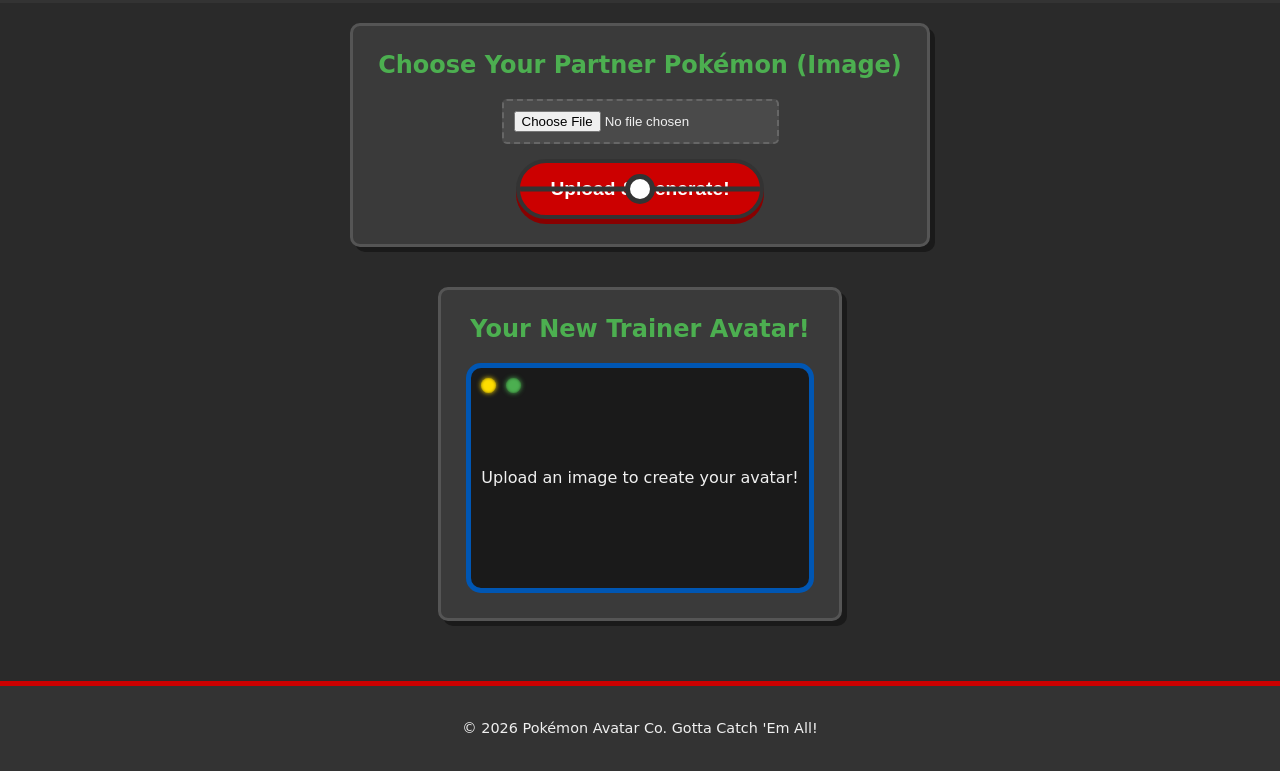
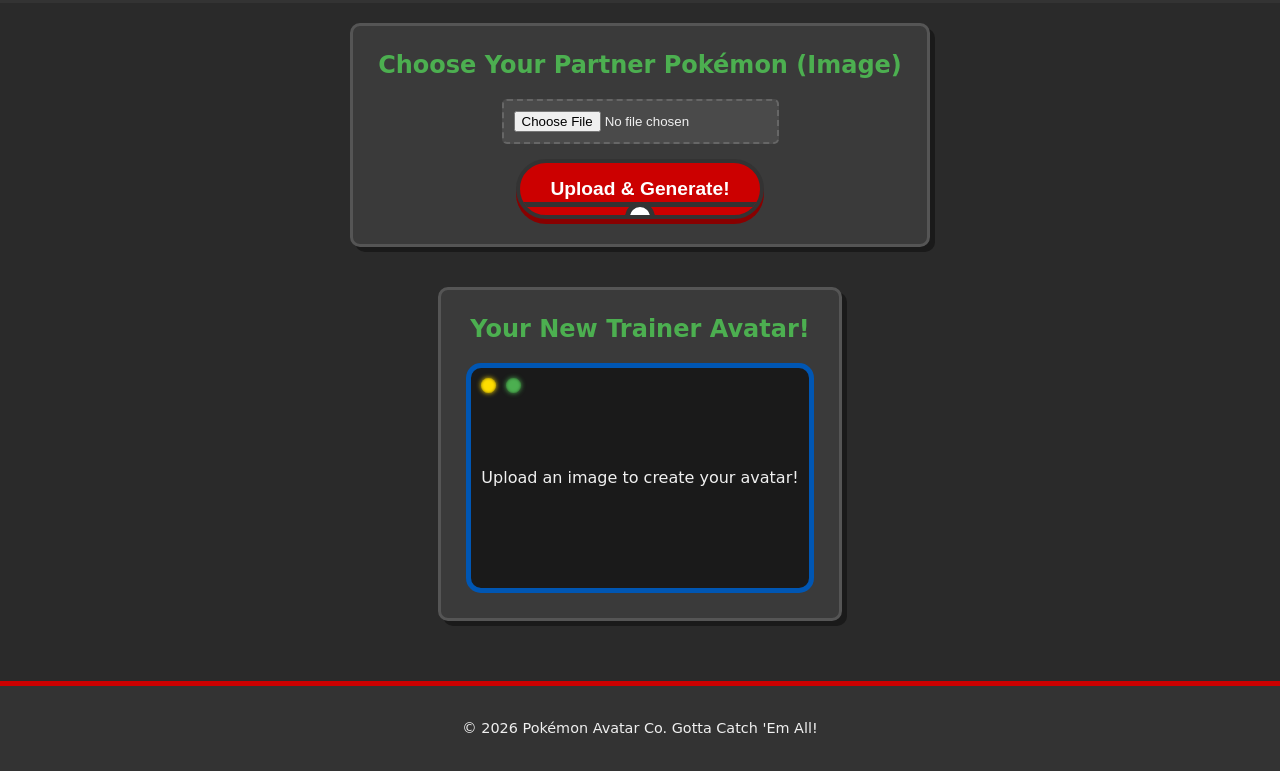
Before and after one commit to oceanvastmind/avatar-generator-new, a website: page public/index.html in a window 1280 px wide. Shown: the part 164-935 px from the top of the page. Drawn offline with Linux system fonts and the light colour scheme.

Commit message:
Adjusted Poké Ball button pseudo-elements to not strike through text

```diff
--- a/public/style.css
+++ b/public/style.css
@@ -90,20 +90,20 @@
 .pokeball-button::before {
   content: '';
   position: absolute;
-  top: 50%;
+  top: 75%; /* Moved below text */
   left: 0;
   width: 100%;
   height: 5px;
   background-color: #333;
-  transform: translateY(-50%);
+  /* Removed vertical transform to align with new top */
 }
 
 .pokeball-button::after {
   content: '';
   position: absolute;
-  top: 50%;
+  top: 75%; /* Moved below text */
   left: 50%;
-  transform: translate(-50%, -50%);
+  transform: translateX(-50%); /* Adjusted to only horizontally center */
   width: 20px;
   height: 20px;
   background-color: white;
```
